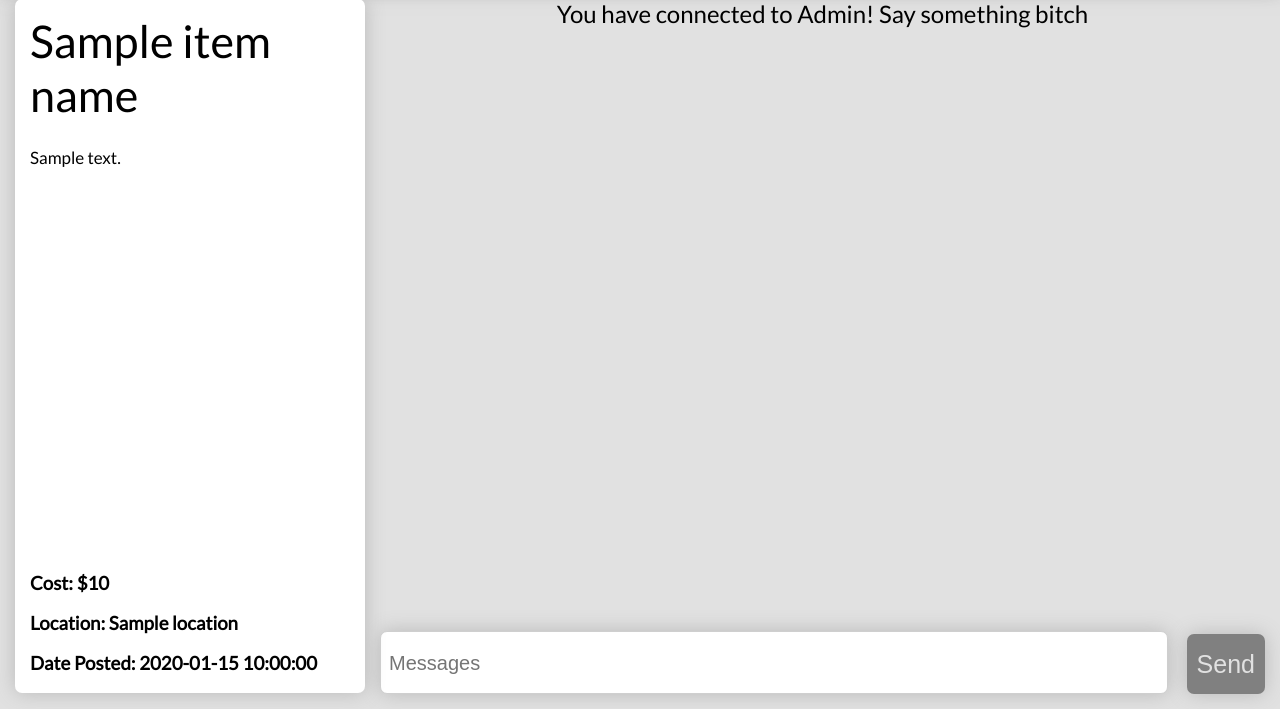
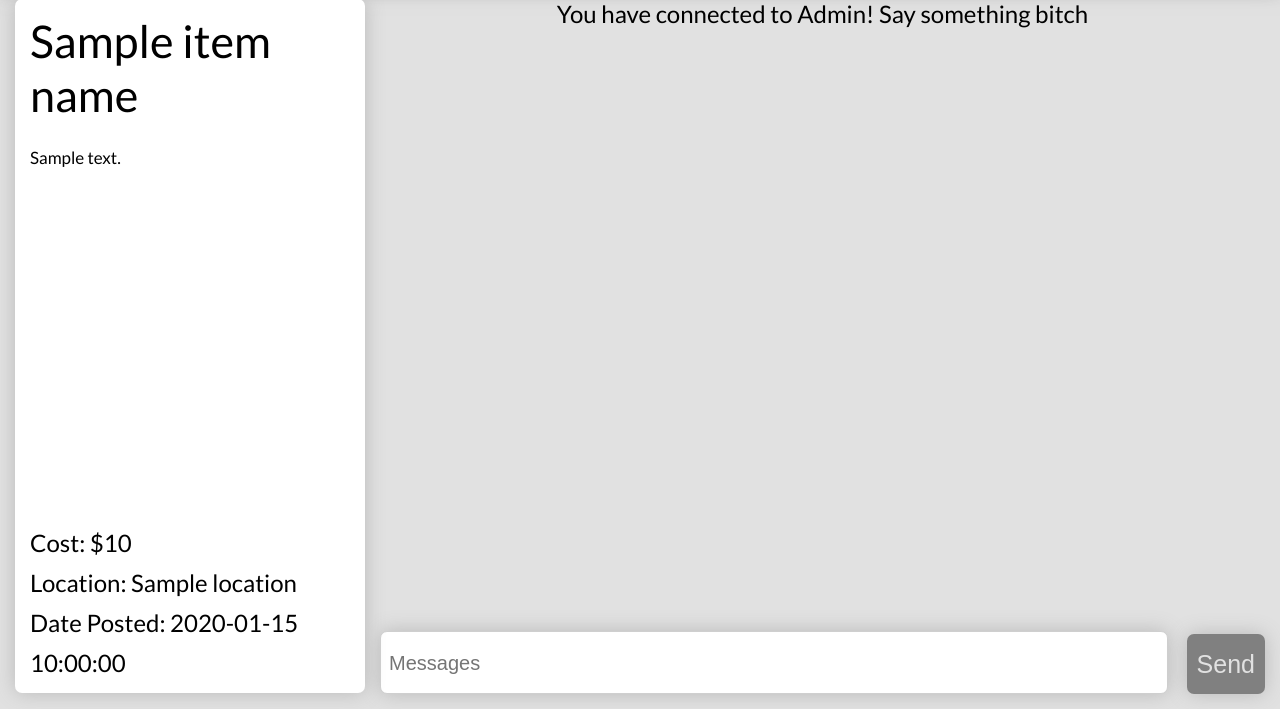
Before and after one commit to maximilianjohnson/safe-drop, a Flask app: template Webpage/templates/message.html in a window 1280 px wide. Shown: the part 91-800 px from the top of the page. Run offline with Flask 2, Linux system fonts and the light colour scheme; the template is opened without the code that fills it: most values are stand-ins (such as "Sample title", 1, 10 or a date in 2020); some libraries are stand-ins or nearby versions.

Commit message:
fixed bug

```diff
--- a/Webpage/static/message.css
+++ b/Webpage/static/message.css
@@ -36,6 +36,8 @@
     line-height: 40px;
     position: absolute;
     bottom: 10px;
+    font-size: 16px;
+    font-weight: 600;
 }
 
 .messages_sec {
--- a/Webpage/templates/active_drops(new).html
+++ b/Webpage/templates/active_drops(new).html
@@ -70,3 +70,7 @@
 
         </div>
     </div>
+  </div>
+</body>
+
+</html>
--- a/Webpage/templates/message.html
+++ b/Webpage/templates/message.html
@@ -74,7 +74,8 @@
         <input type="text" class="message" placeholder="Messages"/>
         <button id="send" type="submit" name="post">Send</button>
       </form>
-
+    </div>
+    <!-- jQuery (necessary for Bootstrap's JavaScript plugins) -->
     <script src="https://ajax.googleapis.com/ajax/libs/jquery/1.12.4/jquery.min.js"></script>
     <script src="https://cdnjs.cloudflare.com/ajax/libs/socket.io/1.7.3/socket.io.min.js"></script>
     <script type="text/javascript">
@@ -112,18 +113,20 @@
       })
     </script>
 
-    </div>
-
-
     <label class="toggle2" for="toggle2">&#9432;</label>
     <input type="checkbox" id="toggle2"/>
     <div class="drop_info">
       <h2 id="title">{{item_name}}</h2>
       <pre id="description">{{item_desc}}</pre>
       <div id="details">
-        <h3>Cost: ${{item_cost}}</h3>
-        <h3>Location: {{location}}</h3>
-        <h3>Date Posted: {{date_init}}</h3>
+        <h2>Cost: ${{item_cost}}</h3>
+        <h2>Location: {{location}}</h3>
+        <h2>Date Posted: {{date_init}}</h3>
       </div>
     </div>
   </div>
+
+
+</body>
+
+</html>
```
Lines whose indentation alone changed are shown as unchanged.
